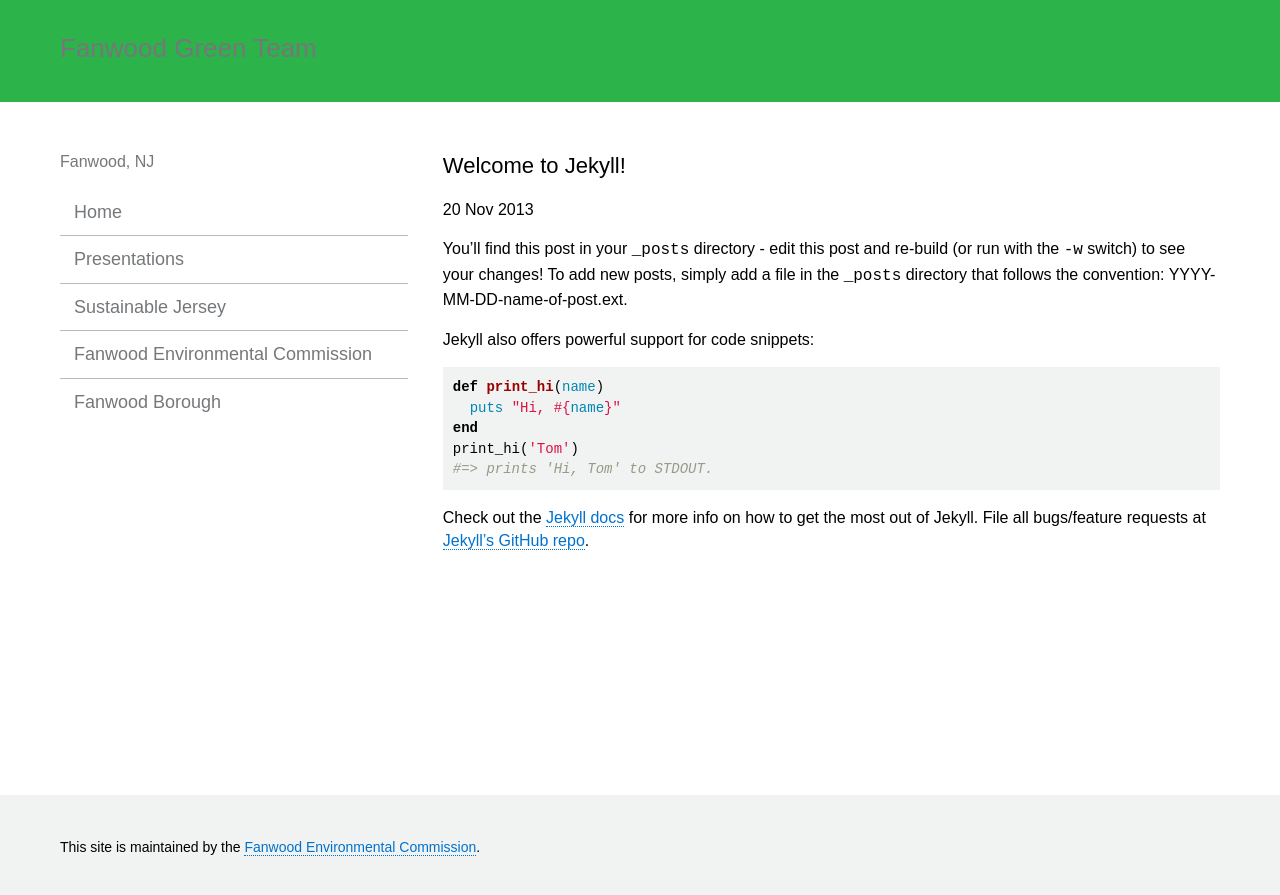
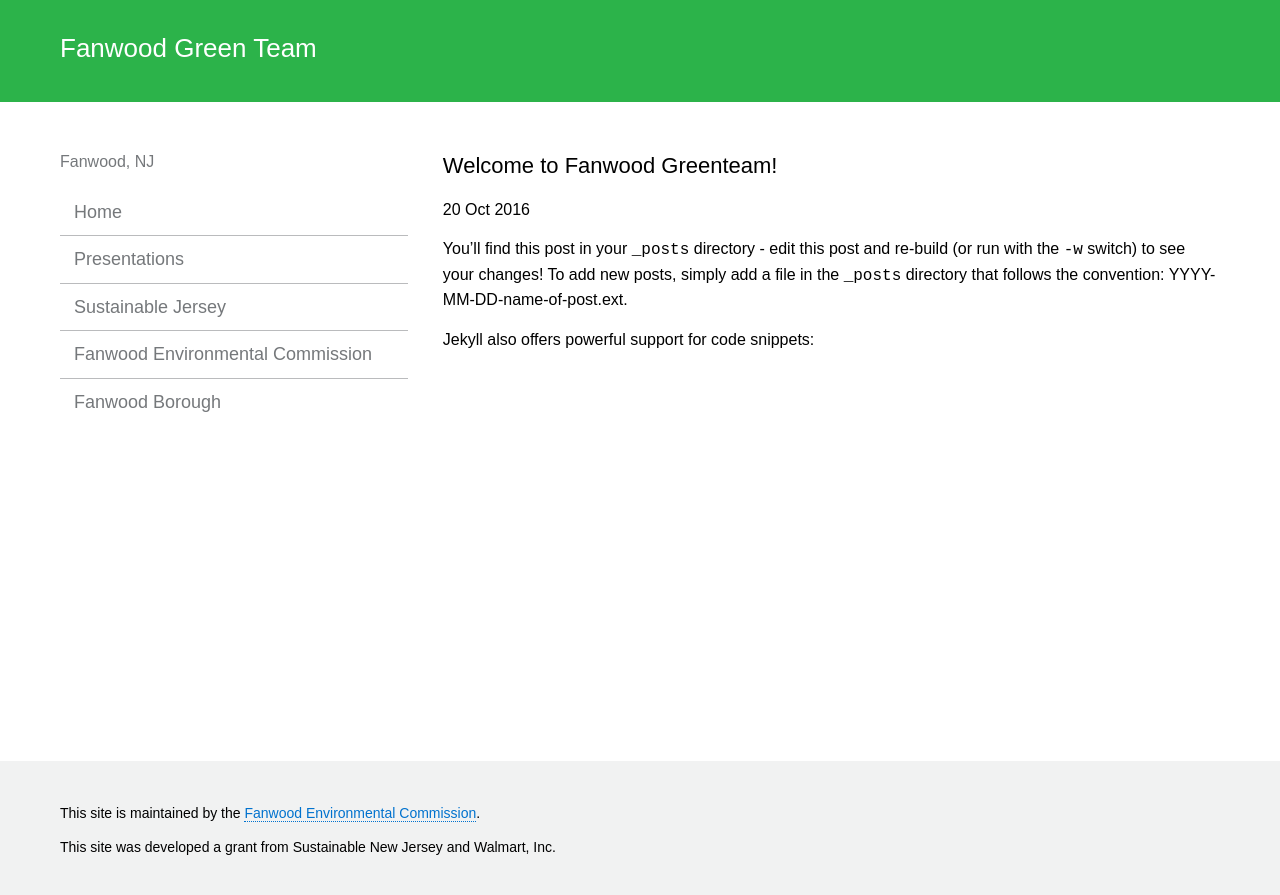
Before and after one commit to fanwoodec/fanwoodgreenteam, a Jekyll site: the page built from _posts/2013-11-20-welcome-to-jekyll.markdown, in a window 1280 px wide. Shown: the top 895 px of the page. Built offline with Jekyll 4.4.1, drawn with Linux system fonts in a browser that asks for light colours.

Commit message:
adding last pages of content and footer updates

```diff
--- a/_layouts/default.html
+++ b/_layouts/default.html
@@ -38,6 +38,7 @@
       <footer role="contentinfo">
         <div class="wrap">
           <p>This site is maintained by the <a href="{{ site.author.url }}">{{ site.author.name }}</a>.</p>
+                    <p>This site was developed a grant from Sustainable New Jersey and Walmart, Inc.</p>
         </div><!--/.wrap -->
       </footer>
     </div> <!-- /.container -->
--- a/_posts/2013-11-20-welcome-to-jekyll.markdown
+++ b/_posts/2013-11-20-welcome-to-jekyll.markdown
@@ -1,24 +1,11 @@
 ---
 layout: post
-title:  "Welcome to Jekyll!"
-date:   2013-11-20 10:17:02
-categories: jekyll update
+title:  "Welcome to Fanwood Greenteam!"
+date:   2016-10-20 10:17:02
+categories: welcome fanwood
 ---
 
 You'll find this post in your `_posts` directory - edit this post and re-build (or run with the `-w` switch) to see your changes!
 To add new posts, simply add a file in the `_posts` directory that follows the convention: YYYY-MM-DD-name-of-post.ext.
 
 Jekyll also offers powerful support for code snippets:
-
-{% highlight ruby %}
-def print_hi(name)
-  puts "Hi, #{name}"
-end
-print_hi('Tom')
-#=> prints 'Hi, Tom' to STDOUT.
-{% endhighlight %}
-
-Check out the [Jekyll docs][jekyll] for more info on how to get the most out of Jekyll. File all bugs/feature requests at [Jekyll's GitHub repo][jekyll-gh].
-
-[jekyll-gh]: https://github.com/mojombo/jekyll
-[jekyll]:    http://jekyllrb.com
--- a/assets/css/main.css
+++ b/assets/css/main.css
@@ -137,7 +137,7 @@ a:focus {
 }
 
 a.title-link {
-    color: #75787B;
+    color: #fff;
     border-bottom: none;
 }
 
```
Also changed, not shown: _includes/index.md (+2 -0 lines), assets/img/screenshot.png (deleted), 1 other file.
